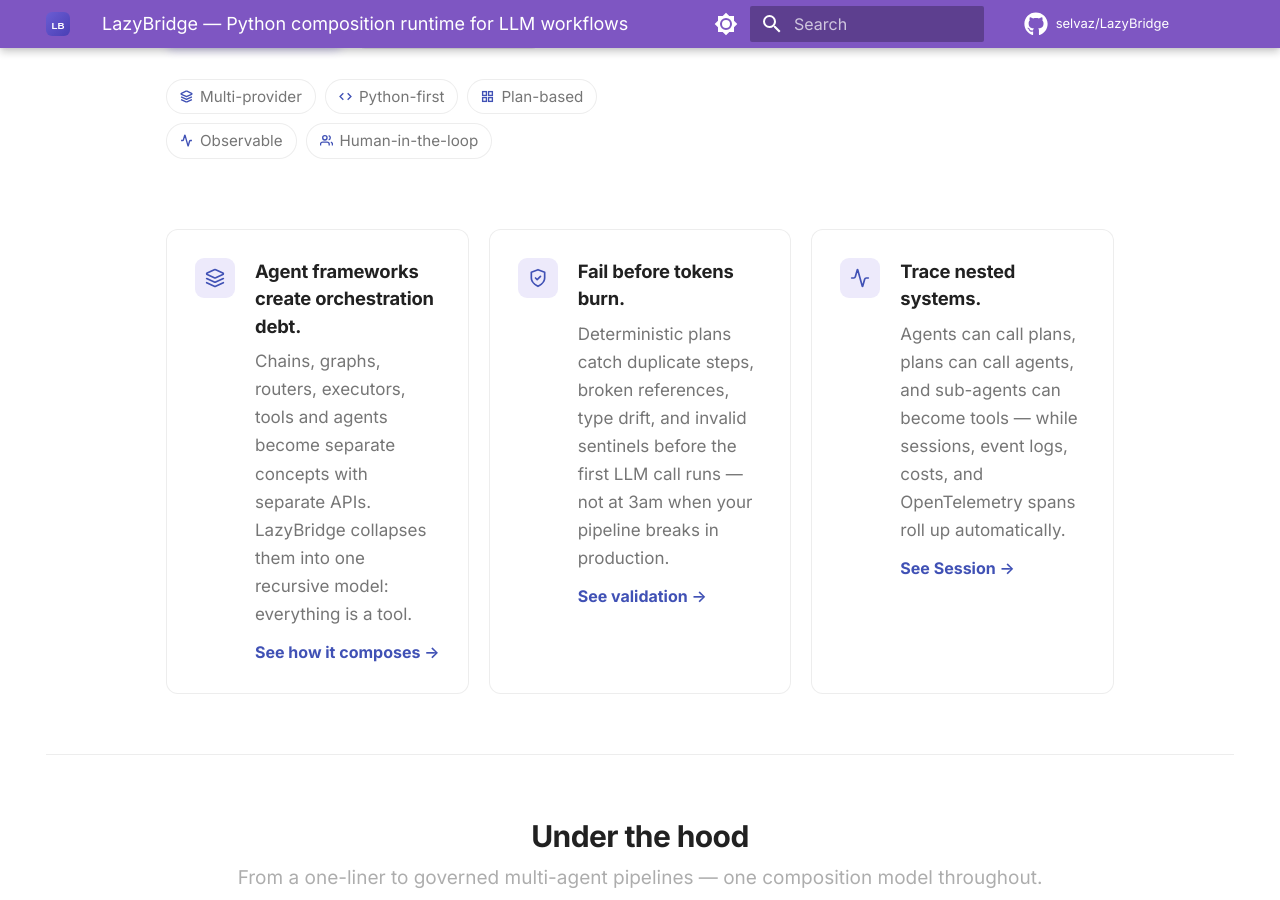
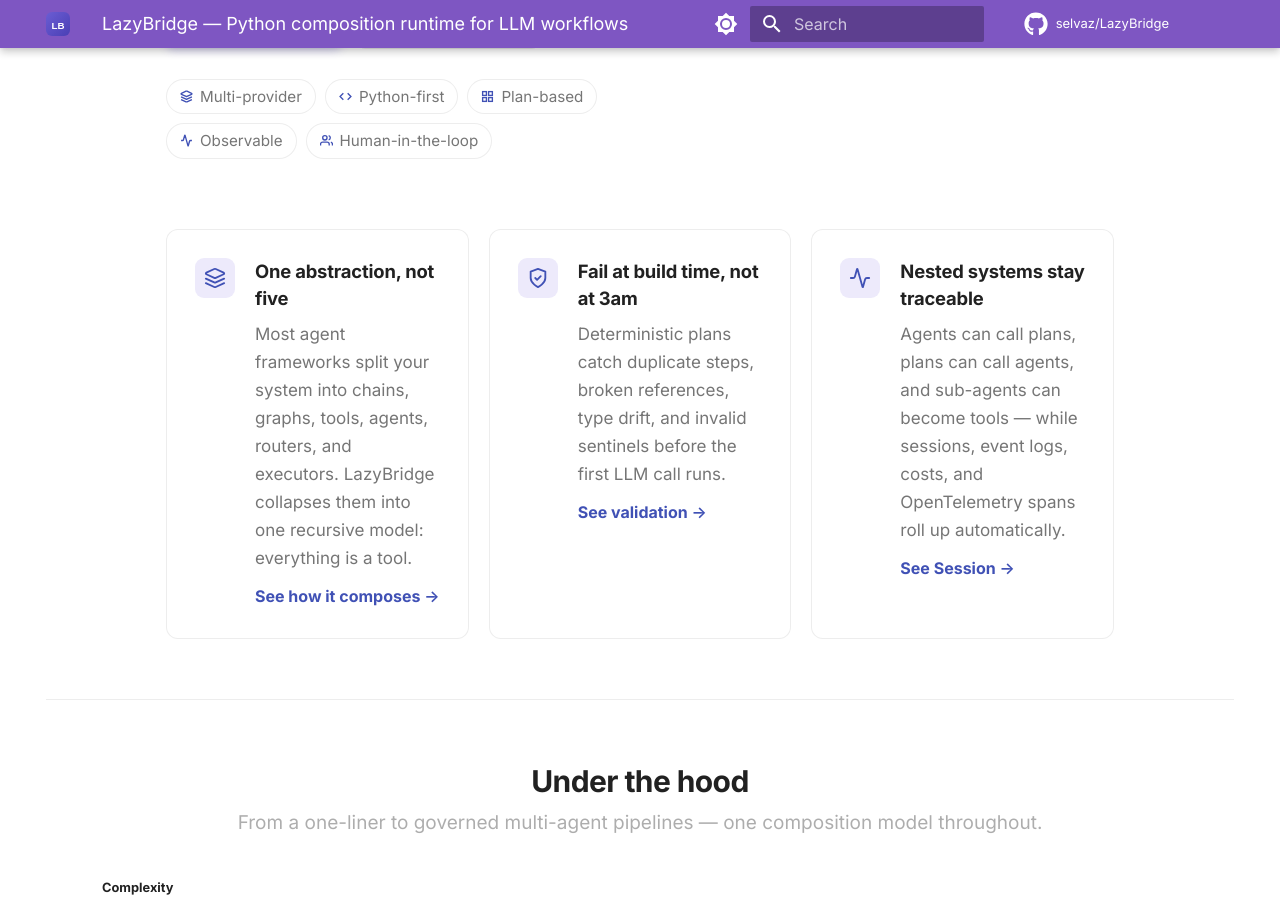
Before and after one commit to selvaz/lazybridgewebsite, an MkDocs documentation site: the page built from docs/index.md, in a window 1280 px wide and 900 px high, scrolled down 625 px. Built offline with MkDocs 1.6.1 and Material for MkDocs 9.7.7, drawn with Linux system fonts in a browser that asks for light colours; comment, search, counter and statistics services are not loaded; some of the changed text lies outside the part shown.

Commit message:
feat: add Pulse diagrams, update cards, move pulse-case after ecosystem
Applied on top of clean main checkout:
- Feature cards: new titles + 22x22 icons (One abstraction / Fail at 3am / Nested systems)
- Diagram deck: 3 new Pulse tabs (Pulse overview, Tick loop, Policy) as JPEG
- Pulse case: moved from before to after Ecosystem section
- CSS unchanged from main (already correct)

````diff
--- a/docs/index.md
+++ b/docs/index.md
@@ -57,32 +57,32 @@ description: Build LLM workflows where functions, agents, plans, humans and exte
 <section class="lb-feature-cards">
   <div class="lb-card">
     <div class="lb-card__icon">
-      <svg xmlns="http://www.w3.org/2000/svg" width="20" height="20" viewBox="0 0 24 24" fill="none" stroke="currentColor" stroke-width="2" stroke-linecap="round" stroke-linejoin="round"><path d="m12.83 2.18a2 2 0 0 0-1.66 0L2.6 6.08a1 1 0 0 0 0 1.83l8.58 3.91a2 2 0 0 0 1.66 0l8.58-3.9a1 1 0 0 0 0-1.83Z"/><path d="m22 17.65-9.17 4.16a2 2 0 0 1-1.66 0L2 17.65"/><path d="m22 12.65-9.17 4.16a2 2 0 0 1-1.66 0L2 12.65"/></svg>
+      <svg xmlns="http://www.w3.org/2000/svg" width="22" height="22" viewBox="0 0 24 24" fill="none" stroke="currentColor" stroke-width="2" stroke-linecap="round" stroke-linejoin="round"><path d="m12.83 2.18a2 2 0 0 0-1.66 0L2.6 6.08a1 1 0 0 0 0 1.83l8.58 3.91a2 2 0 0 0 1.66 0l8.58-3.9a1 1 0 0 0 0-1.83Z"/><path d="m22 17.65-9.17 4.16a2 2 0 0 1-1.66 0L2 17.65"/><path d="m22 12.65-9.17 4.16a2 2 0 0 1-1.66 0L2 12.65"/></svg>
     </div>
     <div class="lb-card__body">
-      <h3>Agent frameworks create orchestration debt.</h3>
-      <p>Chains, graphs, routers, executors, tools and agents become separate concepts with separate APIs. LazyBridge collapses them into one recursive model: everything is a tool.</p>
+      <h3>One abstraction, not five</h3>
+      <p>Most agent frameworks split your system into chains, graphs, tools, agents, routers, and executors. LazyBridge collapses them into one recursive model: everything is a tool.</p>
       <a href="https://core.lazybridge.com/concepts/layered-composition/" class="lb-card__link">See how it composes &rarr;</a>
     </div>
   </div>
 
   <div class="lb-card">
     <div class="lb-card__icon">
-      <svg xmlns="http://www.w3.org/2000/svg" width="20" height="20" viewBox="0 0 24 24" fill="none" stroke="currentColor" stroke-width="2" stroke-linecap="round" stroke-linejoin="round"><path d="M12 22s8-4 8-10V5l-8-3-8 3v7c0 6 8 10 8 10z"/><path d="m9 12 2 2 4-4"/></svg>
+      <svg xmlns="http://www.w3.org/2000/svg" width="22" height="22" viewBox="0 0 24 24" fill="none" stroke="currentColor" stroke-width="2" stroke-linecap="round" stroke-linejoin="round"><path d="M12 22s8-4 8-10V5l-8-3-8 3v7c0 6 8 10 8 10z"/><path d="m9 12 2 2 4-4"/></svg>
     </div>
     <div class="lb-card__body">
-      <h3>Fail before tokens burn.</h3>
-      <p>Deterministic plans catch duplicate steps, broken references, type drift, and invalid sentinels before the first LLM call runs &mdash; not at 3am when your pipeline breaks in production.</p>
+      <h3>Fail at build time, not at 3am</h3>
+      <p>Deterministic plans catch duplicate steps, broken references, type drift, and invalid sentinels before the first LLM call runs.</p>
       <a href="https://core.lazybridge.com/guides/full/plan/" class="lb-card__link">See validation &rarr;</a>
     </div>
   </div>
 
   <div class="lb-card">
     <div class="lb-card__icon">
-      <svg xmlns="http://www.w3.org/2000/svg" width="20" height="20" viewBox="0 0 24 24" fill="none" stroke="currentColor" stroke-width="2" stroke-linecap="round" stroke-linejoin="round"><path d="M22 12h-2.48a2 2 0 0 0-1.93 1.46l-2.35 8.36a.25.25 0 0 1-.48 0L9.24 2.18a.25.25 0 0 0-.48 0l-2.35 8.36A2 2 0 0 1 4.49 12H2"/></svg>
+      <svg xmlns="http://www.w3.org/2000/svg" width="22" height="22" viewBox="0 0 24 24" fill="none" stroke="currentColor" stroke-width="2" stroke-linecap="round" stroke-linejoin="round"><path d="M22 12h-2.48a2 2 0 0 0-1.93 1.46l-2.35 8.36a.25.25 0 0 1-.48 0L9.24 2.18a.25.25 0 0 0-.48 0l-2.35 8.36A2 2 0 0 1 4.49 12H2"/></svg>
     </div>
     <div class="lb-card__body">
-      <h3>Trace nested systems.</h3>
+      <h3>Nested systems stay traceable</h3>
       <p>Agents can call plans, plans can call agents, and sub-agents can become tools &mdash; while sessions, event logs, costs, and OpenTelemetry spans roll up automatically.</p>
       <a href="https://core.lazybridge.com/guides/mid/session/" class="lb-card__link">See Session &rarr;</a>
     </div>
@@ -133,6 +133,24 @@ description: Build LLM workflows where functions, agents, plans, humans and exte
       <img src="assets/diagrams/human-review-loop.png" alt="Human Review Loop: agent produces output, human approves, edits, or stops" />
     </div>
 
+=== "Pulse overview"
+
+    <div class="lb-diagram-wrap">
+      <img src="assets/diagrams/pulse-agent-overview.jpg" alt="PulseAgent Overview: LazyPulse adds adapters, tick loop, and policy to a LazyBridge Agent" />
+    </div>
+
+=== "Tick loop"
+
+    <div class="lb-diagram-wrap">
+      <img src="assets/diagrams/pulse-tick-loop.jpg" alt="One Tick, Start to Finish: Recover, Intake, Execute, Emit on every heartbeat" />
+    </div>
+
+=== "Policy"
+
+    <div class="lb-diagram-wrap">
+      <img src="assets/diagrams/pulse-policy-matrix.jpg" alt="Trust &times; Action Matrix: PulsePolicy authorizes by sender identity before the worker runs" />
+    </div>
+
 </div>
 
 <!-- ═══════════════════ CODE BLOCK ═══════════════════ -->
@@ -171,45 +189,6 @@ description: Build LLM workflows where functions, agents, plans, humans and exte
     ```
 
 </div>
-
-<!-- ═══════════════════ LAZYPULSE CASE ═══════════════════ -->
-<section class="lb-pulse-case">
-  <div class="lb-pulse-case__header">
-    <div class="lb-eco-card__badge lb-eco-card__badge--pulse">pulse</div>
-    <h2>From workflow to governed service.</h2>
-    <p class="lb-pulse-case__sub">
-      LazyPulse runs LazyBridge agents on inboxes, webhooks and schedules,
-      applies policy before risky actions, escalates to human review
-      and logs every decision.
-    </p>
-  </div>
-
-  <div class="lb-pulse-flow">
-    <div class="lb-pulse-step">
-      <span class="lb-pulse-step__label">Input</span>
-      <span class="lb-pulse-step__value">Telegram &bull; Gmail &bull; Webhook</span>
-    </div>
-    <span class="lb-pulse-arrow">&darr;</span>
-    <div class="lb-pulse-step">
-      <span class="lb-pulse-step__label">Agent</span>
-      <span class="lb-pulse-step__value">LazyPulse agent &mdash; always-on, tick-driven</span>
-    </div>
-    <span class="lb-pulse-arrow">&darr;</span>
-    <div class="lb-pulse-step">
-      <span class="lb-pulse-step__label">Policy</span>
-      <span class="lb-pulse-step__value">Auto-approve or escalate to human review</span>
-    </div>
-    <span class="lb-pulse-arrow">&darr;</span>
-    <div class="lb-pulse-step">
-      <span class="lb-pulse-step__label">Audit</span>
-      <span class="lb-pulse-step__value">Every decision logged &mdash; tamper-proof</span>
-    </div>
-  </div>
-
-  <div class="lb-pulse-case__cta">
-    <a href="https://pulse.lazybridge.com/" class="lb-btn lb-btn--primary">Explore LazyPulse &rarr;</a>
-  </div>
-</section>
 
 <!-- ═══════════════════ ECOSYSTEM ═══════════════════ -->
 <section class="lb-ecosystem">
@@ -253,6 +232,45 @@ description: Build LLM workflows where functions, agents, plans, humans and exte
   </div>
 </section>
 
+<!-- ═══════════════════ LAZYPULSE CASE ═══════════════════ -->
+<section class="lb-pulse-case">
+  <div class="lb-pulse-case__header">
+    <div class="lb-eco-card__badge lb-eco-card__badge--pulse">pulse</div>
+    <h2>From workflow to governed service.</h2>
+    <p class="lb-pulse-case__sub">
+      LazyPulse runs LazyBridge agents on inboxes, webhooks and schedules,
+      applies policy before risky actions, escalates to human review
+      and logs every decision.
+    </p>
+  </div>
+
+  <div class="lb-pulse-flow">
+    <div class="lb-pulse-step">
+      <span class="lb-pulse-step__label">Input</span>
+      <span class="lb-pulse-step__value">Telegram &bull; Gmail &bull; Webhook</span>
+    </div>
+    <span class="lb-pulse-arrow">&darr;</span>
+    <div class="lb-pulse-step">
+      <span class="lb-pulse-step__label">Agent</span>
+      <span class="lb-pulse-step__value">LazyPulse agent &mdash; always-on, tick-driven</span>
+    </div>
+    <span class="lb-pulse-arrow">&darr;</span>
+    <div class="lb-pulse-step">
+      <span class="lb-pulse-step__label">Policy</span>
+      <span class="lb-pulse-step__value">Auto-approve or escalate to human review</span>
+    </div>
+    <span class="lb-pulse-arrow">&darr;</span>
+    <div class="lb-pulse-step">
+      <span class="lb-pulse-step__label">Audit</span>
+      <span class="lb-pulse-step__value">Every decision logged &mdash; tamper-proof</span>
+    </div>
+  </div>
+
+  <div class="lb-pulse-case__cta">
+    <a href="https://pulse.lazybridge.com/" class="lb-btn lb-btn--primary">Explore LazyPulse &rarr;</a>
+  </div>
+</section>
+
 <!-- ═══════════════════ PROVIDERS ═══════════════════ -->
 <section class="lb-providers">
   <p class="lb-providers__caption">Works with the best models and tools</p>
````
Also changed, not shown: docs/assets/diagrams/pulse-agent-overview.jpg (added), docs/assets/diagrams/pulse-policy-matrix.jpg (added), docs/assets/diagrams/pulse-tick-loop.jpg (added).
